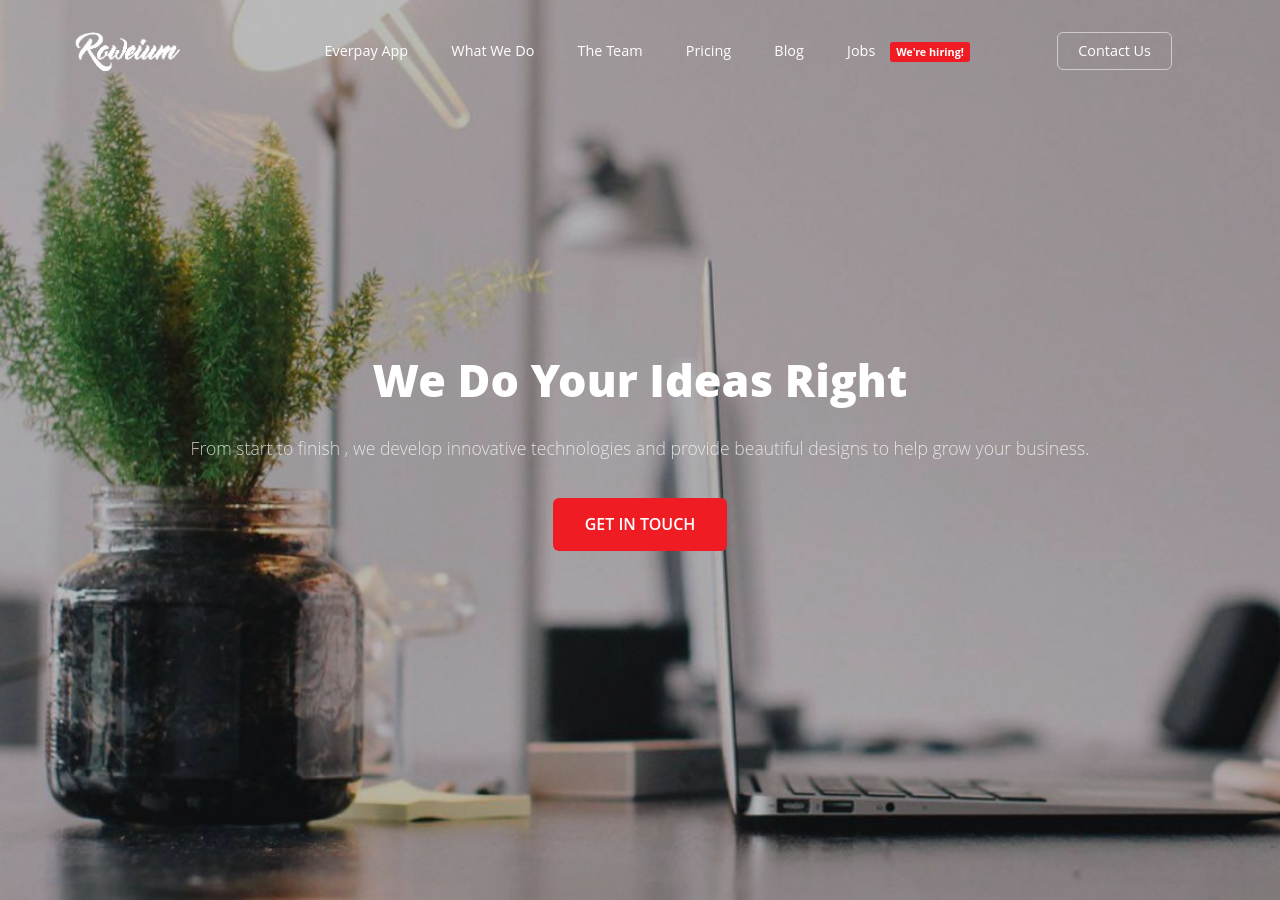
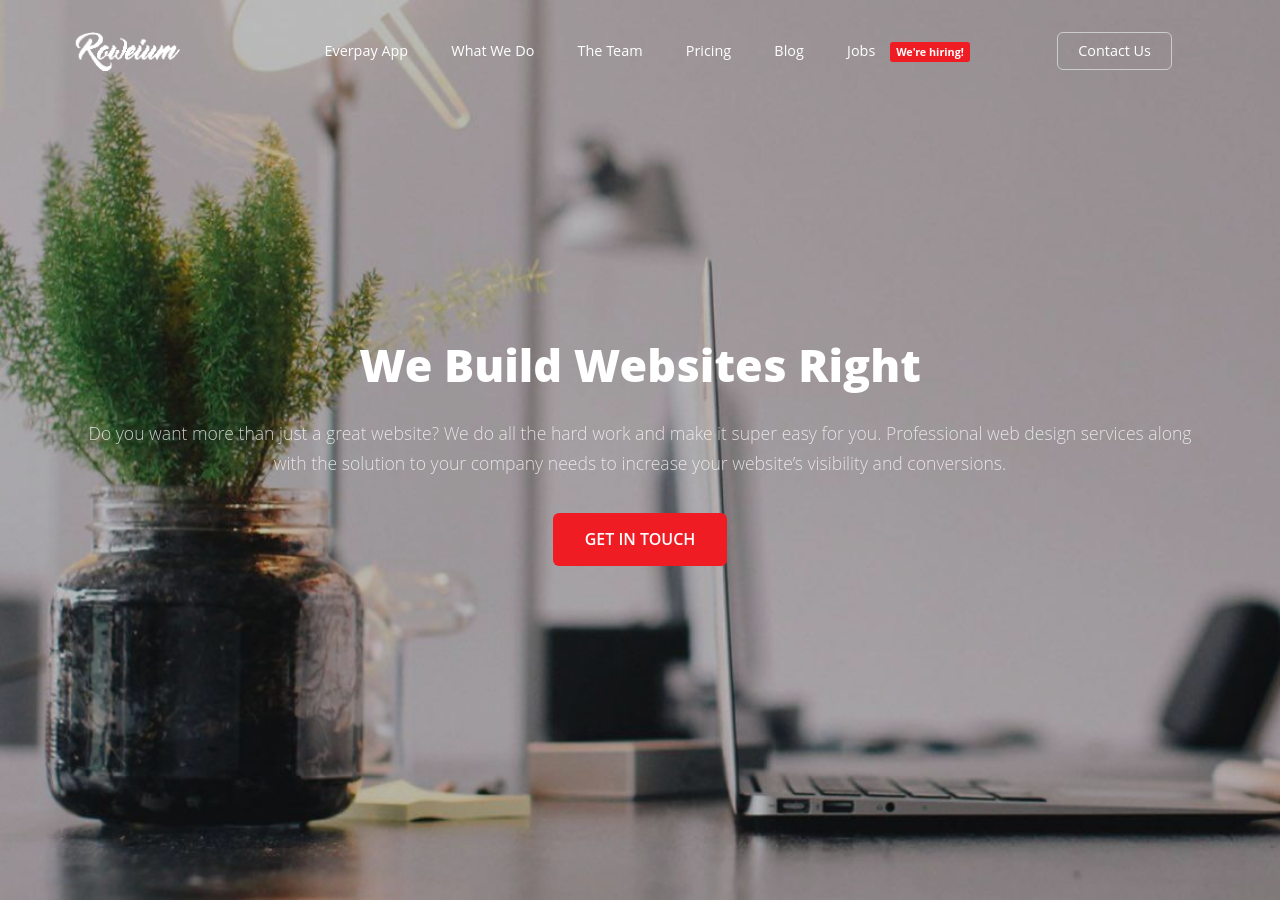
Before and after one commit to roweium/roweium.github.io, a Jekyll site: the page built from index.html, in a window 1280 px wide and 900 px high. Built offline with Jekyll 4.4.1, drawn with Linux system fonts in a browser that asks for light colours; nearby versions of some CDN libraries; some web fonts are replaced; library files that are not in the unit come from our copies; the list of posts is cut into pages by our own code.

Commit message:
Update header.html

```diff
--- a/_includes/header.html
+++ b/_includes/header.html
@@ -11,8 +11,8 @@
 
               <div class="col-sm-12">
                 <div>
-                  <h1>We Do Your Ideas Right</h1>
-                  <p>From start to finish , we develop innovative technologies and provide beautiful designs to help grow your business.</p>
+                  <h1>We Build Websites Right</h1>
+                  <p>Do you want more than just a great website?  We do all the hard work and make it super easy for you. Professional web design services along with the solution to your company needs to increase your website’s visibility and conversions.</p>
                   <a class="btn btn-lg btn-primary tp--scroll" href="#about">GET IN TOUCH</a>
                 </div>
               </div>
```
